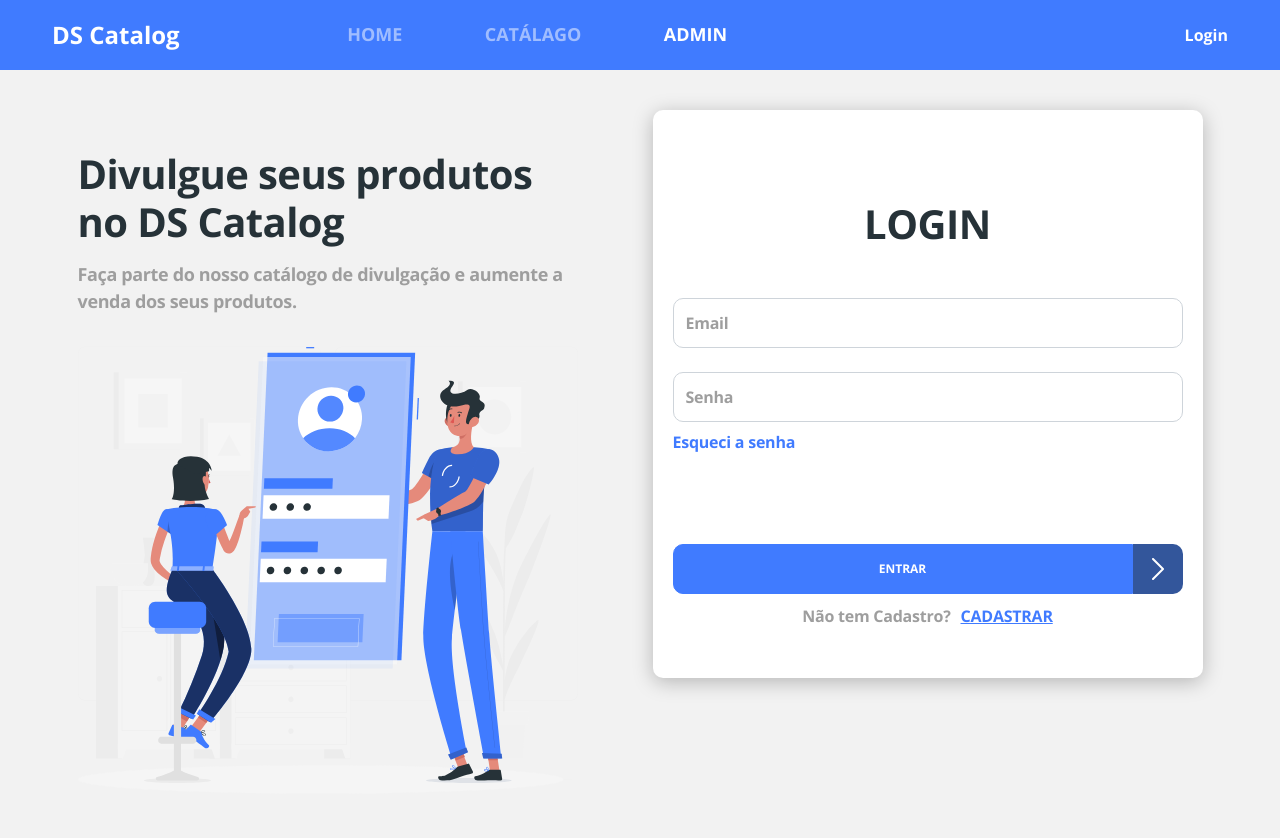
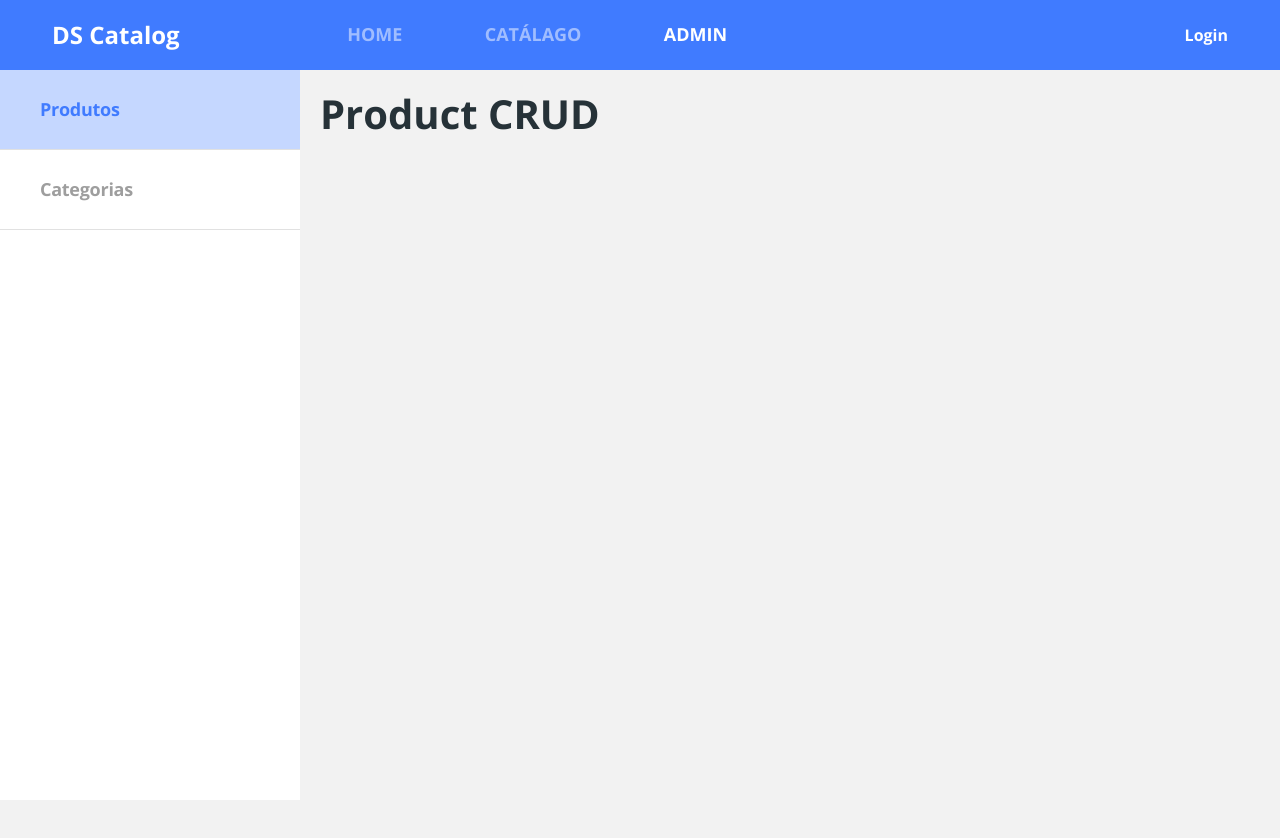
Before and after one commit to jopaulo666/dscatalog-bootcamp, a React (Create React App) app in the folder frontend/: page /admin/products in a window 1280 px wide. Before the commit this address led to /admin/auth/login. Shown: the top 838 px of the page. After the commit the page ends 800 px from the top, so only its background shows below. Built offline with nearby package versions, Linux system fonts and the light colour scheme; no server answers; the HTML template or start-up script is replaced by a standard one.

Commit message:
Permissionamento em nível de rotas

```diff
--- a/frontend/src/components/PrivateRoute/index.tsx
+++ b/frontend/src/components/PrivateRoute/index.tsx
@@ -1,20 +1,29 @@
 import { Redirect, Route } from 'react-router-dom';
-import { isAuthenticated } from 'util/requests';
+import { Role, hasAnyRole, isAuthenticated } from 'util/requests';
 
 type Props = {
     children: React.ReactNode;
     path: string;
+    roles?: Role[];
 };
 
-const PrivateRoute = ({ children, path }: Props) => {
+const PrivateRoute = ({ children, path, roles = [] }: Props) => {
     return (
         <Route
             path={path}
             render={({ location }) =>
-                isAuthenticated() ? children : <Redirect to={{
-                    pathname: "/admin/auth/login",
-                    state: { from: location }
-                }} />
+                isAuthenticated() ? (
+                    <Redirect
+                        to={{
+                            pathname: "/admin/auth/login",
+                            state: { from: location }
+                        }}
+                    />
+                ) : !hasAnyRole(roles) ? (
+                    <Redirect to="/admin/products" />
+                ) : (
+                    children
+                )
             }
         />
     );
--- a/frontend/src/pages/Admin/index.tsx
+++ b/frontend/src/pages/Admin/index.tsx
@@ -16,7 +16,7 @@ const Admin = () => {
                     <PrivateRoute path="/admin/categories">
                         <h1>Category CRUD</h1>
                     </PrivateRoute>
-                    <PrivateRoute path="/admin/users">
+                    <PrivateRoute path="/admin/users" roles={['ROLE_ADMIN']}>
                         <Users />
                     </PrivateRoute>
                 </Switch>
--- a/frontend/src/util/requests.ts
+++ b/frontend/src/util/requests.ts
@@ -3,7 +3,7 @@ import qs from 'qs';
 import history from './history';
 import jwtDecode from 'jwt-decode';
 
-type Role = 'ROLE_OPERATOR' | 'ROLE_ADMIN';
+export type Role = 'ROLE_OPERATOR' | 'ROLE_ADMIN';
 
 export type TokenData = {
     exp: number;
```
